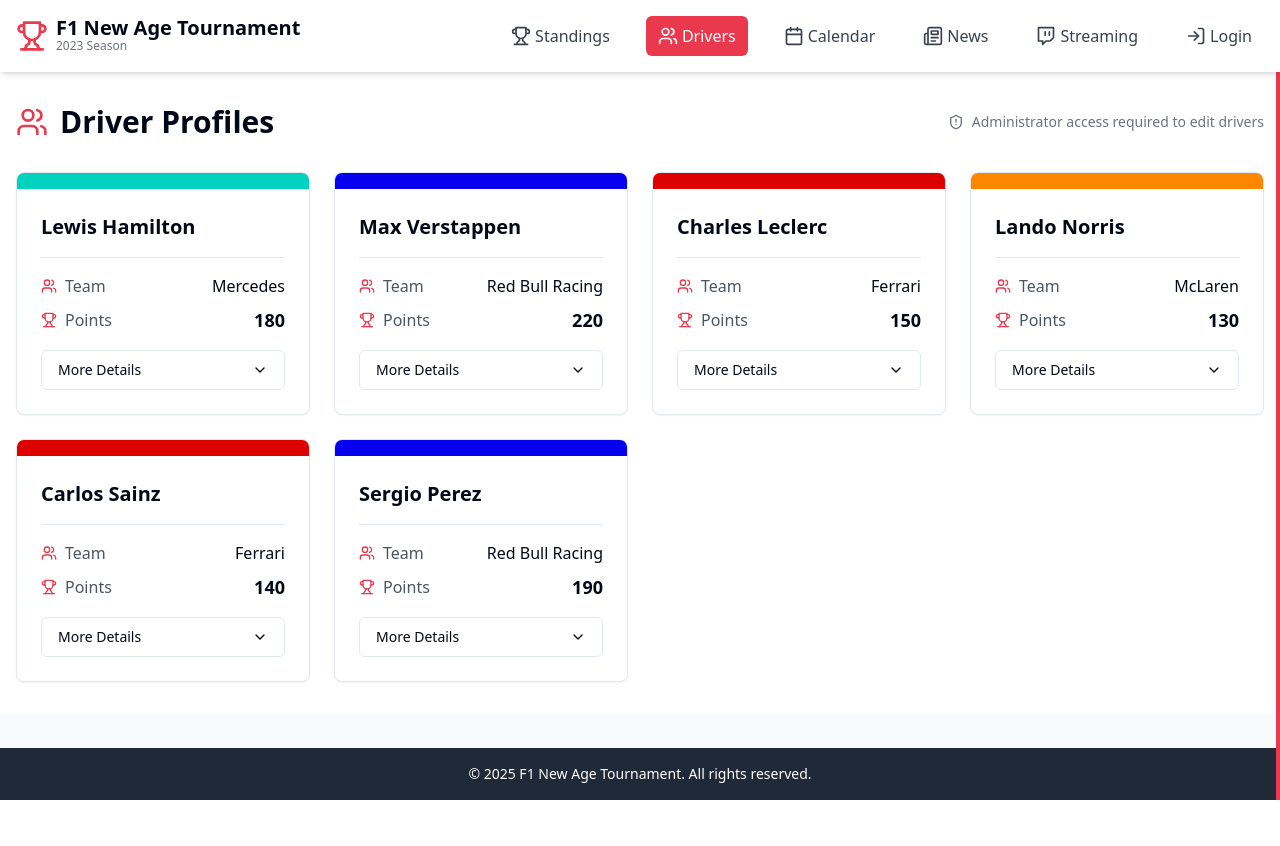
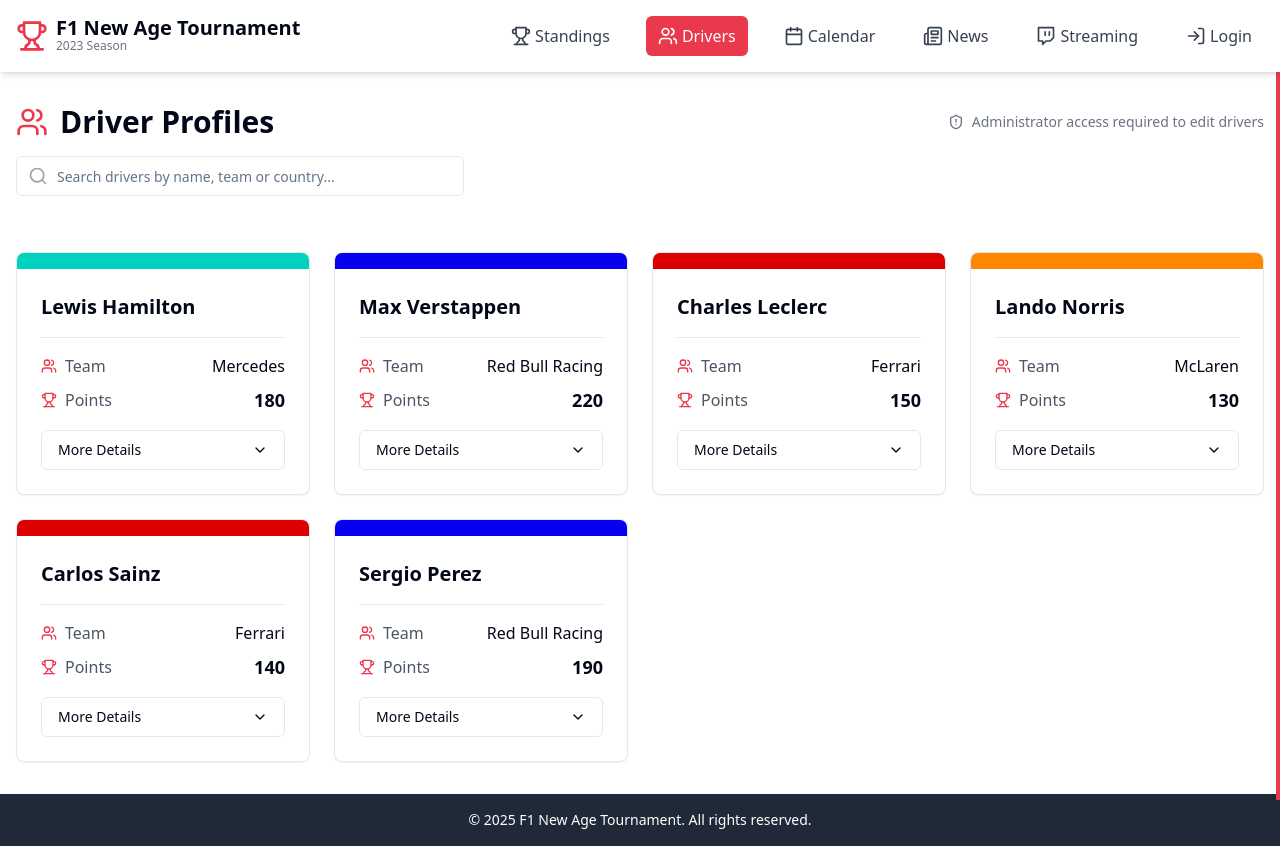
Before and after one commit to drussodev/f1-new-age-dashboard, a React (Vite) app: page /drivers in a window 1280 px wide. Before the commit the page ends 800 px from the top, so only its background shows below. Built offline with nearby package versions, Linux system fonts and the light colour scheme.

Commit message:
Add driver search bar
Adds a search bar to the driver profiles page to allow users to search for drivers.

```diff
--- a/src/pages/Drivers.tsx
+++ b/src/pages/Drivers.tsx
@@ -1,9 +1,8 @@
-
 import React, { useState } from 'react';
 import { Layout } from '../components/layout/Layout';
 import { useF1Data } from '../context/F1DataContext';
 import { useAuth } from '../context/AuthContext';
-import { Users, MapPin, Trophy, ChevronDown, ChevronUp, Edit, Check, X, ShieldAlert } from 'lucide-react';
+import { Users, MapPin, Trophy, ChevronDown, ChevronUp, Edit, Check, X, ShieldAlert, Search } from 'lucide-react';
 import { Card, CardContent } from '@/components/ui/card';
 import { Button } from '@/components/ui/button';
 import { Input } from '@/components/ui/input';
@@ -21,6 +20,7 @@ const Drivers = () => {
   const { isAdmin } = useAuth();
   const [expandedDriverId, setExpandedDriverId] = useState<string | null>(null);
   const [editingDriverId, setEditingDriverId] = useState<string | null>(null);
+  const [searchQuery, setSearchQuery] = useState<string>('');
   const [editFormData, setEditFormData] = useState({
     name: '',
     team: '',
@@ -94,11 +94,19 @@ const Drivers = () => {
     toast.success("Driver information updated successfully");
   };
 
+  // Filter drivers based on search query
+  const filteredDrivers = drivers.filter(driver =>
+    driver.name.toLowerCase().includes(searchQuery.toLowerCase()) ||
+    driver.team.toLowerCase().includes(searchQuery.toLowerCase()) ||
+    driver.country.toLowerCase().includes(searchQuery.toLowerCase())
+  );
+
   return (
     <Layout>
       <div className="bg-white py-8">
         <div className="container mx-auto px-4">
-          <div className="flex items-center mb-8">
+          <div className="flex flex-col mb-8">
+            <div className="flex items-center mb-4">
               <Users className="w-8 h-8 text-f1-red mr-3" />
               <h1 className="text-3xl font-bold">Driver Profiles</h1>
 
@@ -110,8 +118,45 @@ const Drivers = () => {
               )}
             </div>
 
+            {/* Search Bar */}
+            <div className="relative w-full max-w-md mb-6">
+              <div className="absolute inset-y-0 left-0 flex items-center pl-3 pointer-events-none">
+                <Search className="h-5 w-5 text-gray-400" />
+              </div>
+              <Input
+                type="text"
+                placeholder="Search drivers by name, team or country..."
+                value={searchQuery}
+                onChange={(e) => setSearchQuery(e.target.value)}
+                className="pl-10 w-full"
+              />
+              {searchQuery && (
+                <Button
+                  variant="ghost"
+                  size="sm"
+                  className="absolute inset-y-0 right-0 px-3"
+                  onClick={() => setSearchQuery('')}
+                >
+                  <X className="h-4 w-4" />
+                </Button>
+              )}
+            </div>
+          </div>
+
+          {filteredDrivers.length === 0 ? (
+            <div className="text-center py-8">
+              <p className="text-gray-500">No drivers found matching "{searchQuery}"</p>
+              <Button
+                variant="outline"
+                onClick={() => setSearchQuery('')}
+                className="mt-2"
+              >
+                Clear Search
+              </Button>
+            </div>
+          ) : (
             <div className="grid grid-cols-1 md:grid-cols-2 lg:grid-cols-3 xl:grid-cols-4 gap-6">
-            {drivers.map((driver) => (
+              {filteredDrivers.map((driver) => (
                 <Card
                   key={driver.id}
                   className="overflow-hidden hover:shadow-lg transition-all duration-300 transform hover:-translate-y-1"
@@ -305,6 +350,7 @@ const Drivers = () => {
                 </Card>
               ))}
             </div>
+          )}
         </div>
       </div>
     </Layout>
```
Lines whose indentation alone changed are shown as unchanged.
